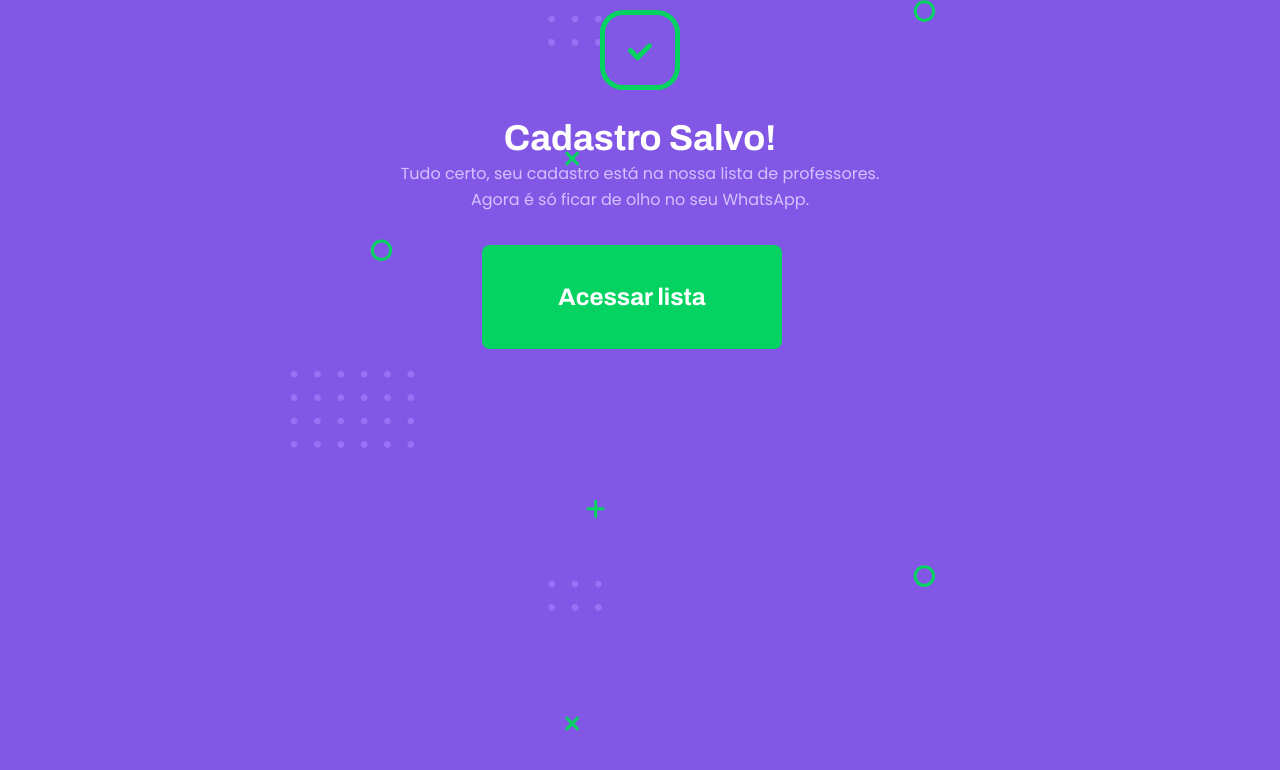
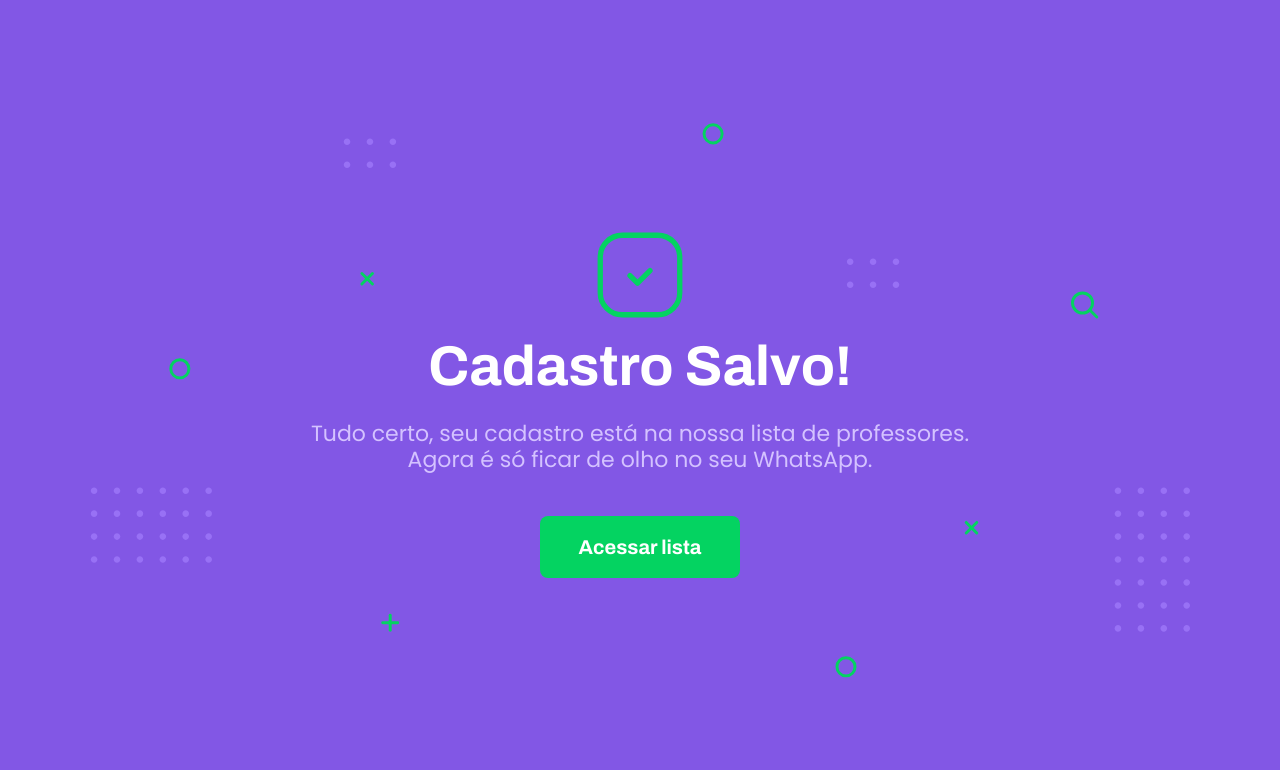
Before and after one commit to LuzianeFreitas/nlw, a website: page src/views/success.html in a window 1280 px wide. Drawn offline with Linux system fonts and the light colour scheme.

Commit message:
Update page-success.css

```diff
--- a/public/styles/partials/page-success.css
+++ b/public/styles/partials/page-success.css
@@ -1,57 +1,57 @@
 #page-success {
+    width: 100vw;
+    height: 100vh;
     background-color: var(--color-primary);
 }
 
 #page-success #container {
-    width: 100vw;
-    height: 100vh;
-    background-image: url(/images/success-background.svg);
-
+    background-image: url("/images/success-background.svg");
+    background-size: 100%;
+    background-position: center;
+    background-repeat: no-repeat;
+    width: 100%;
+    height: 100%;
+    display: flex;
+    align-items: center;
+    justify-content: center;
 }
 
-.icone-success {
-    text-align: center;
-    margin-bottom: 3.2rem;
+#page-success #container .icone-success {
+    display: flex;
+    align-items: center;
+    justify-items: center;
+    flex-direction: column;
 }
 
-.icone-success img {
-    height: 10rem;
+#page-success #container .icone-success img {
+    width: 7.3rem;
+    margin-top: 7rem;
+    margin-bottom: 0.8rem;
 }
 
-.icone-success h2 {
-    font-weight: 500;
-    font-size: 3.6rem;
-    line-height: 4.6rem;
-    margin-top: 0.8rem;
-    font-family: Archivo;
-    font-style: normal;
-    font-weight: bold;
+#page-success #container .icone-success h2 {
+    font: 700 3.3rem Archivo;
     color: var(--color-title-in-primary);
+    margin-bottom: 1rem;
 }
 
-.icone-success p {
-    font-family: Poppins;
-    font-style: normal;
-    font-weight: normal;
-    font-size: 16px;
-    line-height: 26px;
+#page-success #container .icone-success p {
+    font-size: 1.1rem;
+    line-height: 2.6rem;
+    max-width: 35rem;
     color: var(--color-text-in-primary);
+    text-align: center;
+    margin-bottom: 2rem;
 }
 
-.button-container {
-    display: flex;
-    justify-content: center;
-    margin: 3.2rem 0;
-}
+#page-success #container .icone-success a {
+    width: 14rem;
+    height: 4.5rem;
 
-.button-container a {
-    width: 30rem;
-    height: 10.4rem;
+    border:0;
+    border-radius: 0.8rem;
 
-    border-radius: 0.8rem;
-    margin-right: 1.6rem;
-
-    font: 700 2.4rem Archivo;
+    font: 700 1.4rem Archivo;
 
     display: flex;
     align-items: center;
@@ -61,13 +61,44 @@
 
     transition: background 0.2s;
 
+    background: var(--color-secondary);
     color: var(--color-button-text);
 }
 
-.button-container a.success  {
-    background: var(--color-secondary);
+#page-success #container .icone-success a.success:hover {
+    background: var(--color-secondary-dark);
 }
 
-.button-container a.success:hover {
-    background: var(--color-secondary-dark);
+@media (max-width: 1100px) {
+    :root {
+        font-size: 70%;
+    }
 }
+
+@media (min-width: 1100px) {
+    #page-success #container {
+        max-width: 1100px;
+    }
+
+    #page-success #container .icone-success img {
+        width: 10.6rem;
+        margin-top: 0;
+    }
+
+    #page-success #container .icone-success h2 {
+        font-size: 5.6rem;
+    }
+
+    #page-success #container .icone-success p {
+       font-size: 2.2rem;
+       max-width: 100%;
+       margin-top: 1.4rem;
+    }
+
+    #page-success #container .icone-success a {
+        width: 20rem;
+        height: 6.2rem;
+        font-size: 2rem;
+        margin-top: 2.3rem;
+    }
+}
--- a/src/views/success.html
+++ b/src/views/success.html
@@ -19,10 +19,8 @@
                 Tudo certo, seu cadastro está na nossa lista de professores. <br>
                 Agora é só ficar de olho no seu WhatsApp.
             </p>
-        </div>
 
-        <div class="button-container">
-            <a class="success" href="/study">Acessar lista</a>
+            <a class="success" href="/study{{query.queryString}}">Acessar lista</a>
         </div>
 
     </div>
```
